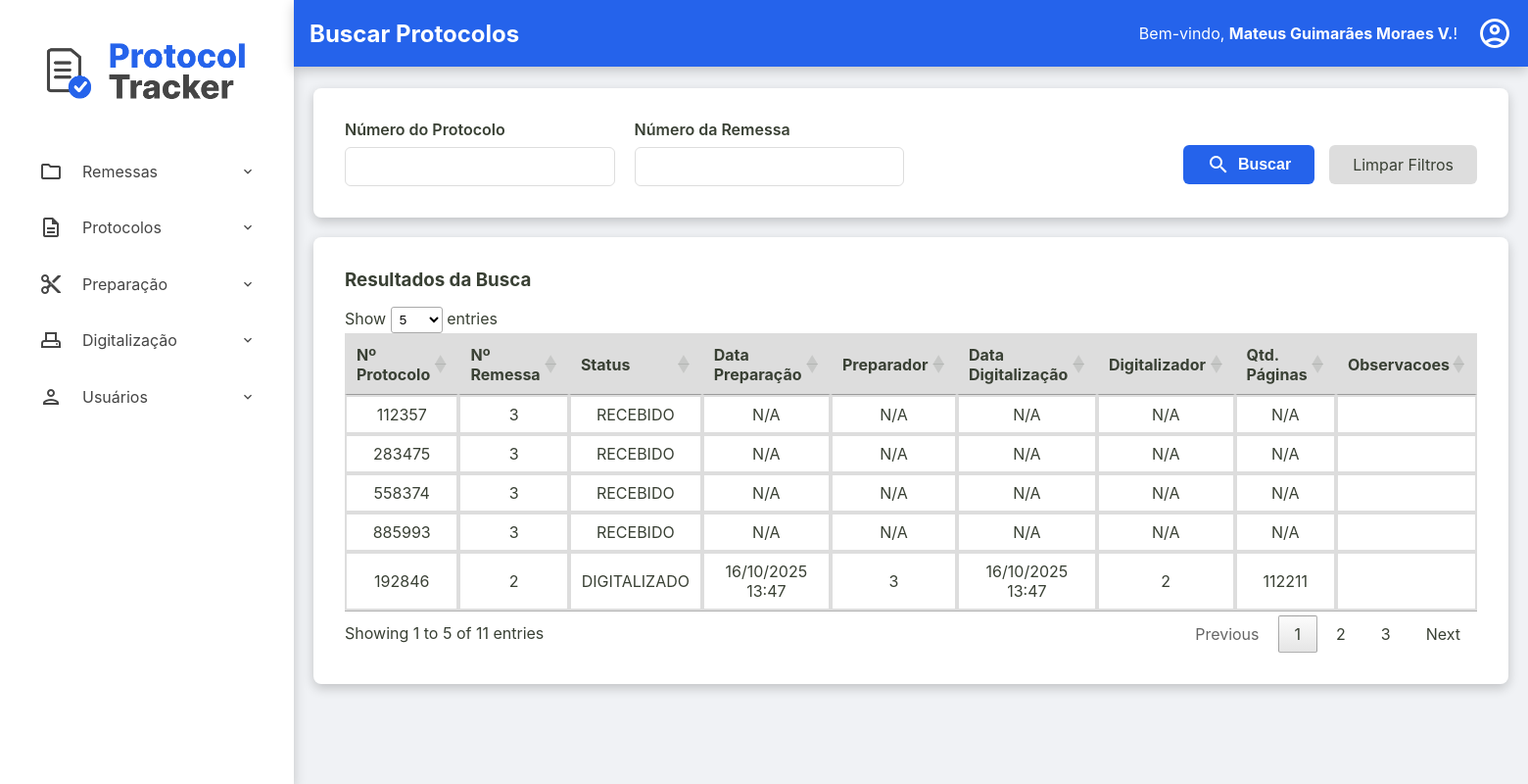
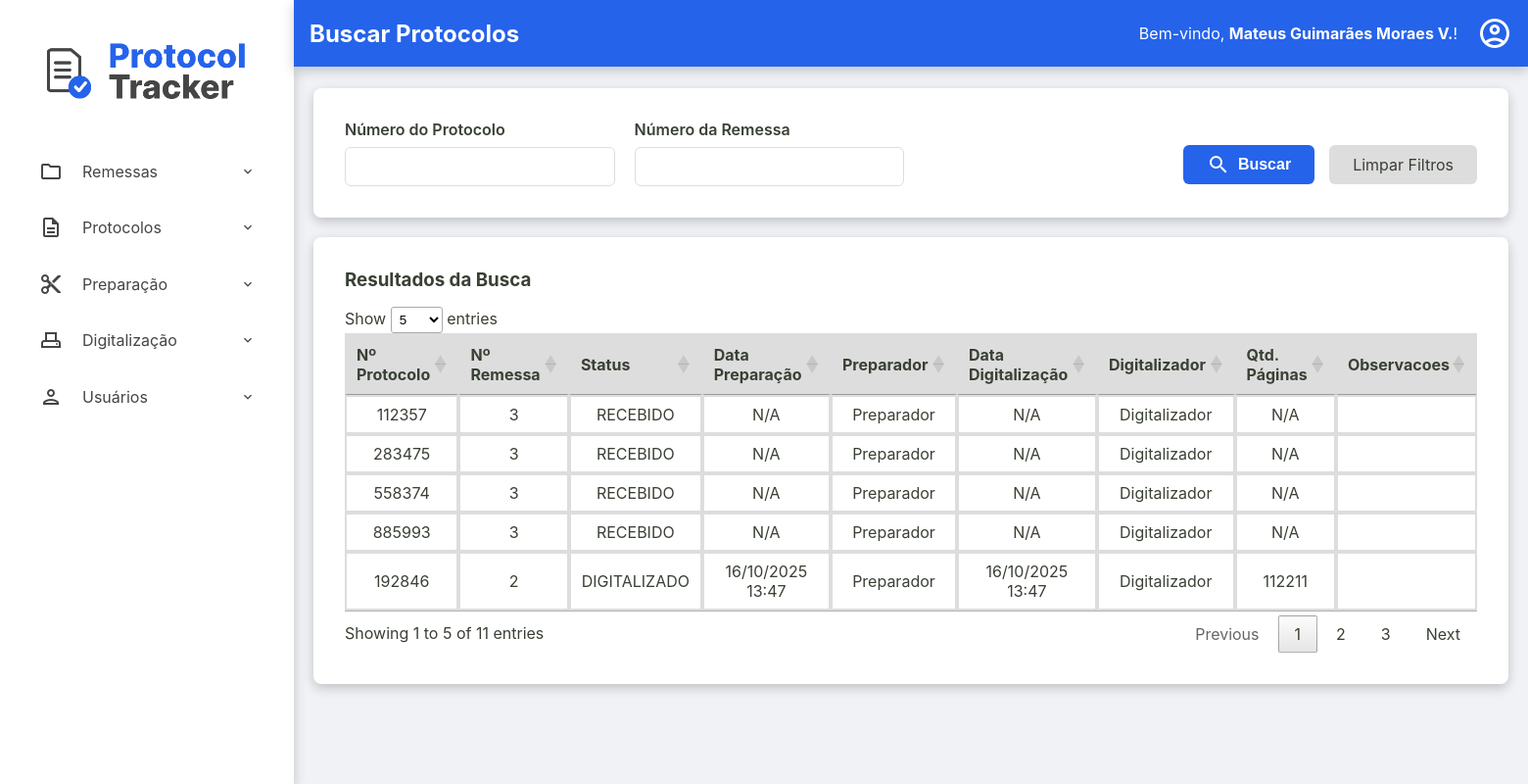
Before and after one commit to mateusgui/protocol-tracker-v2, a PHP site: page /admin/protocolos/buscar-protocolos in a window 1560 px wide. Shown: the whole page at 98% size. Run offline with PHP 8.4, Linux system fonts and the light colour scheme; the visitor is signed in with stand-in values (Sample User, id 1); data comes from the database, SQL or seed files in the repository; some libraries are stand-ins or nearby versions.

Commit message:
Nomes OK

```diff
--- a/src/Controller/ProtocoloController.php
+++ b/src/Controller/ProtocoloController.php
@@ -181,6 +181,8 @@ class ProtocoloController
             $numero_protocolo = $_GET['numero_protocolo'] ?? null;
             $numero_remessa = $_GET['numero_remessa'] ?? null;
 
+            $listaDePreparadores = $this->usuarioRepository->allByPermissao('preparador');
+            $listaDeDigitalizadores = $this->usuarioRepository->allByPermissao('digitalizador');
             $listaProtocolos = $this->protocoloRepository->search($numero_protocolo, $numero_remessa);
 
             require __DIR__ . '/../../templates/admin/buscar-protocolos.php';
--- a/templates/admin/buscar-protocolos.php
+++ b/templates/admin/buscar-protocolos.php
@@ -45,9 +45,29 @@
                         <td><?= htmlspecialchars($protocolo['numero_remessa']) ?></td>
                         <td><?= htmlspecialchars($protocolo['status_protocolo']) ?></td>
                         <td><?= $protocolo['data_preparacao'] ? (new DateTimeImmutable($protocolo['data_preparacao']))->format('d/m/Y H:i') : 'N/A' ?></td>
-                        <td><?= htmlspecialchars($protocolo['id_preparador'] ?? 'N/A') ?></td>
+                        <td>
+                            <?php
+                                foreach ($listaDePreparadores as $preparador) {
+                                    if($preparador->getId() == $protocolo['id_preparador']){
+                                        $nomePreparador = $preparador->getNome();
+                                        break;
+                                    }
+                                }
+                                echo htmlspecialchars($nomePreparador ?? 'N/A');
+                            ?>
+                        </td>
                         <td><?= $protocolo['data_digitalizacao'] ? (new DateTimeImmutable($protocolo['data_digitalizacao']))->format('d/m/Y H:i') : 'N/A' ?></td>
-                        <td><?= htmlspecialchars($protocolo['id_digitalizador'] ?? 'N/A') ?></td>
+                        <td>
+                            <?php
+                                foreach ($listaDeDigitalizadores as $digitalizador) {
+                                    if($digitalizador->getId() === $protocolo['id_digitalizador']){
+                                        $nomeDigitalizador = $digitalizador->getNome();
+                                        break;
+                                    }
+                                }
+                                echo htmlspecialchars($nomeDigitalizador ?? 'N/A');
+                            ?>
+                        </td>
                         <td><?= htmlspecialchars($protocolo['quantidade_paginas'] ?? 'N/A') ?></td>
                         <td class="coluna-observacoes" title="<?= htmlspecialchars($protocolo['observacoes'] ?? '') ?>"><?= htmlspecialchars($protocolo['observacoes']) ?? '' ?></td>
                     </tr>
```
Also changed, not shown: templates/admin/visualizar-protocolos.php (+16 -9 lines).
